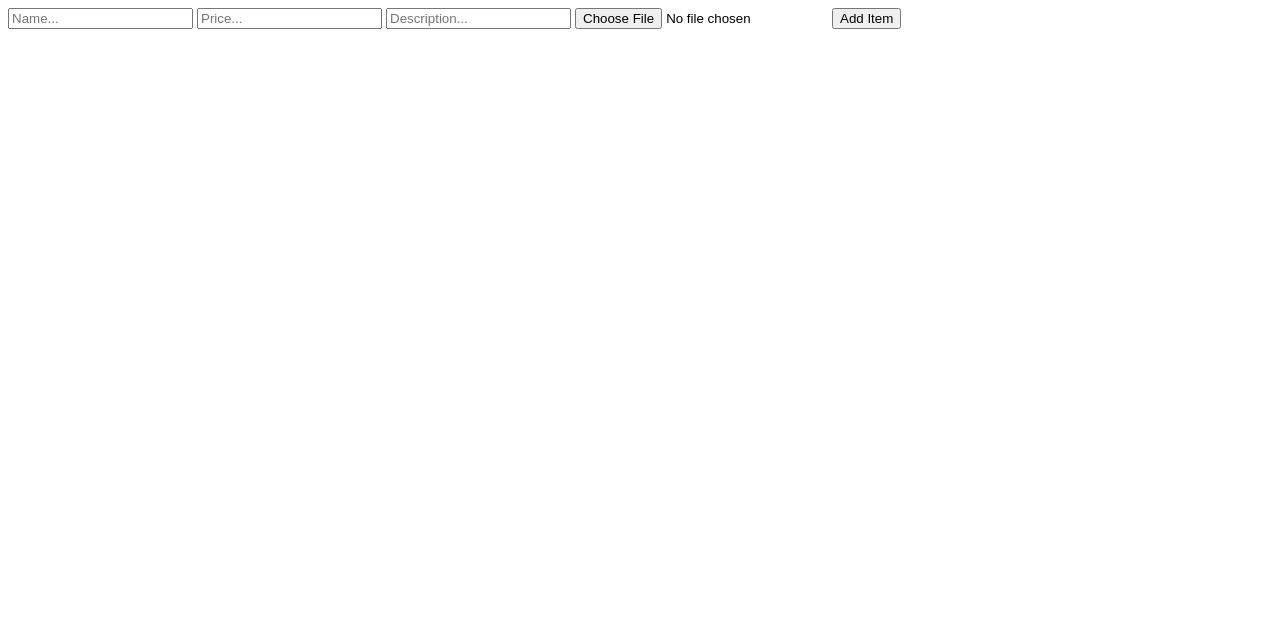
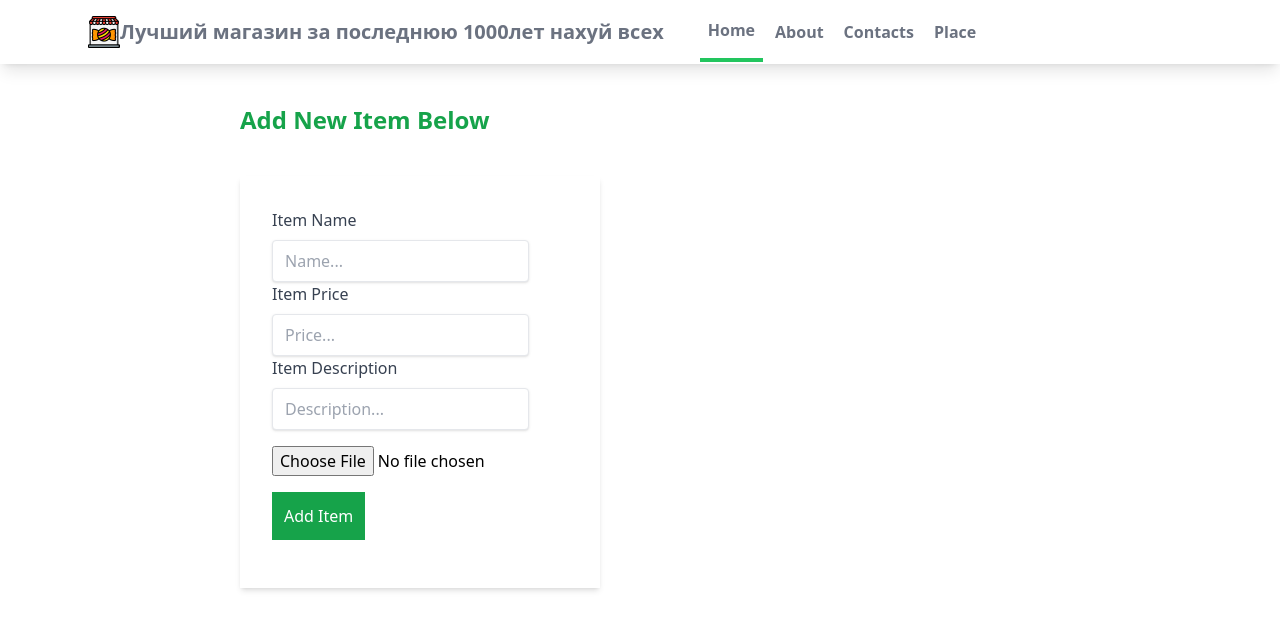
Before and after one commit to LebArt2321/learning_django, a Django app: page /myapp/additem/ in a window 1280 px wide. Shown: the top 630 px of the page. Run offline with Django 4.2, Linux system fonts and the light colour scheme.

Commit message:
upload item and redirect to home

```diff
--- a/mysite/myapp/static/myapp/styles.css
+++ b/mysite/myapp/static/myapp/styles.css
@@ -538,6 +538,10 @@ video {
   position: static;
 }
 
+.m-10 {
+  margin: 2.5rem;
+}
+
 .mx-auto {
   margin-left: auto;
   margin-right: auto;
@@ -567,6 +571,26 @@ video {
   margin-top: 1.75rem;
 }
 
+.mb-4 {
+  margin-bottom: 1rem;
+}
+
+.ml-\[200px\] {
+  margin-left: 200px;
+}
+
+.mr-10 {
+  margin-right: 2.5rem;
+}
+
+.mt-4 {
+  margin-top: 1rem;
+}
+
+.mt-\[50px\] {
+  margin-top: 50px;
+}
+
 .block {
   display: block;
 }
@@ -587,6 +611,10 @@ video {
   height: 400px;
 }
 
+.h-20 {
+  height: 5rem;
+}
+
 .w-8 {
   width: 2rem;
 }
@@ -603,12 +631,22 @@ video {
   width: 66.666667%;
 }
 
+.w-20 {
+  width: 5rem;
+}
+
 .max-w-6xl {
   max-width: 72rem;
 }
 
 .max-w-7xl {
   max-width: 80rem;
+}
+
+.appearance-none {
+  -webkit-appearance: none;
+     -moz-appearance: none;
+          appearance: none;
 }
 
 .grid-cols-1 {
@@ -647,6 +685,10 @@ video {
   border-radius: 0.25rem;
 }
 
+.border {
+  border-width: 1px;
+}
+
 .border-b-4 {
   border-bottom-width: 4px;
 }
@@ -661,8 +703,22 @@ video {
   background-color: rgb(255 255 255 / var(--tw-bg-opacity));
 }
 
+.bg-green-600 {
+  --tw-bg-opacity: 1;
+  background-color: rgb(22 163 74 / var(--tw-bg-opacity));
+}
+
+.bg-green-500 {
+  --tw-bg-opacity: 1;
+  background-color: rgb(34 197 94 / var(--tw-bg-opacity));
+}
+
 .p-10 {
   padding: 2.5rem;
+}
+
+.p-3 {
+  padding: 0.75rem;
 }
 
 .px-2 {
@@ -685,6 +741,26 @@ video {
   padding-right: 1.5rem;
 }
 
+.px-8 {
+  padding-left: 2rem;
+  padding-right: 2rem;
+}
+
+.py-8 {
+  padding-top: 2rem;
+  padding-bottom: 2rem;
+}
+
+.px-3 {
+  padding-left: 0.75rem;
+  padding-right: 0.75rem;
+}
+
+.py-2 {
+  padding-top: 0.5rem;
+  padding-bottom: 0.5rem;
+}
+
 .text-xl {
   font-size: 1.25rem;
   line-height: 1.75rem;
@@ -698,6 +774,11 @@ video {
 .text-4xl {
   font-size: 2.25rem;
   line-height: 2.5rem;
+}
+
+.text-2xl {
+  font-size: 1.5rem;
+  line-height: 2rem;
 }
 
 .font-semibold {
@@ -737,9 +818,31 @@ video {
   color: rgb(75 85 99 / var(--tw-text-opacity));
 }
 
+.text-green-600 {
+  --tw-text-opacity: 1;
+  color: rgb(22 163 74 / var(--tw-text-opacity));
+}
+
+.text-white {
+  --tw-text-opacity: 1;
+  color: rgb(255 255 255 / var(--tw-text-opacity));
+}
+
 .shadow-lg {
   --tw-shadow: 0 10px 15px -3px rgb(0 0 0 / 0.1), 0 4px 6px -4px rgb(0 0 0 / 0.1);
   --tw-shadow-colored: 0 10px 15px -3px var(--tw-shadow-color), 0 4px 6px -4px var(--tw-shadow-color);
+  box-shadow: var(--tw-ring-offset-shadow, 0 0 #0000), var(--tw-ring-shadow, 0 0 #0000), var(--tw-shadow);
+}
+
+.shadow-md {
+  --tw-shadow: 0 4px 6px -1px rgb(0 0 0 / 0.1), 0 2px 4px -2px rgb(0 0 0 / 0.1);
+  --tw-shadow-colored: 0 4px 6px -1px var(--tw-shadow-color), 0 2px 4px -2px var(--tw-shadow-color);
+  box-shadow: var(--tw-ring-offset-shadow, 0 0 #0000), var(--tw-ring-shadow, 0 0 #0000), var(--tw-shadow);
+}
+
+.shadow {
+  --tw-shadow: 0 1px 3px 0 rgb(0 0 0 / 0.1), 0 1px 2px -1px rgb(0 0 0 / 0.1);
+  --tw-shadow-colored: 0 1px 3px 0 var(--tw-shadow-color), 0 1px 2px -1px var(--tw-shadow-color);
   box-shadow: var(--tw-ring-offset-shadow, 0 0 #0000), var(--tw-ring-shadow, 0 0 #0000), var(--tw-shadow);
 }
 
--- a/mysite/myapp/templates/myapp/additem.html
+++ b/mysite/myapp/templates/myapp/additem.html
@@ -1,8 +1,25 @@
-<form enctype="multipart/form-data" method="post" >
-    {% csrf_token %}
-    <input type="text" placeholder="Name..." name="name" id="name">
-    <input type="text" placeholder="Price..." name="price" id="price">
-    <input type="text" placeholder="Description..." name="description" id="description">
-    <input type="file" accept="image/*" name="upload" id="upload">
-    <button type="submit" name="Add Item" value="Add Item">Add Item</button>
-</form>
+{% extends 'myapp/base.html' %}
+
+{% block content %}
+<div class="ml-[200px]">
+	<h1 class="text-2xl m-10 font-bold text-green-600">Add New Item Below</h1>
+	<form class="w-1/3 bg-white shadow-md m-10 px-8 py-8" enctype="multipart/form-data" method="post" >
+		{% csrf_token %}
+			<div class="mb-4">
+					<label class="block text-gray-700 text-md fond-bold mb-2" for="name">Item Name</label>
+					<input class="shadow appearance-none border rounded py-2 px-3 mr-10 text-gray-700" type="text" placeholder="Name..." name="name" id="name">
+
+					<label class="block text-gray-700 text-md fond-bold mb-2" for="price">Item Price</label>
+					<input class="shadow appearance-none border rounded py-2 px-3 mr-10 text-gray-700" type="text" placeholder="Price..." name="price" id="price">
+
+					<label class="block text-gray-700 text-md fond-bold mb-2" for="description">Item Description</label>
+					<input class="shadow appearance-none border rounded py-2 px-3 mr-10 text-gray-700" type="text" placeholder="Description..." name="description" id="description">
+
+					<input class="block mt-4" type="file" accept="image/*" name="upload" id="upload">
+
+					<button class="block bg-green-600 text-white p-3 mt-4" type="submit" name="Add Item" value="Add Item">Add Item</button>
+			</div>
+    </form>
+</div>
+
+{% endblock content %}
--- a/mysite/myapp/templates/myapp/detail.html
+++ b/mysite/myapp/templates/myapp/detail.html
@@ -9,6 +9,7 @@
 			<p class="mt-5">{{ item.name }}</p>
 			<p class="mt-5 text-green-500">${{ item.price | intcomma }}</p>
 			<p class="mt-5 text-gray-600">{{ item.description }}</p>
+			<button class="bg-green-500 text-white mt-[50px]"><a href="{% url 'myapp:update_item' item.id %}">Update Item</a></button>
 		</div>
 	</div>
 
--- a/mysite/myapp/urls.py
+++ b/mysite/myapp/urls.py
@@ -1,5 +1,5 @@
 from django.urls import path
-from .views import index, indexItem, add_item
+from .views import index, indexItem, add_item, update_item
 
 app_name = "myapp"
 
@@ -7,4 +7,5 @@ urlpatterns = [
     path('', index),
     path('<int:my_id>/', indexItem, name="detail"),
     path('additem/', add_item, name="add_item"),
+    path('updateitem/<int:my_id>/', update_item, name="update_item"),
 ]
--- a/mysite/myapp/views.py
+++ b/mysite/myapp/views.py
@@ -1,4 +1,4 @@
-from django.shortcuts import render
+from django.shortcuts import render, redirect
 from django.http import HttpResponse
 from .models import Product
 
@@ -27,3 +27,16 @@ def add_item(request):
         item.save()
 
     return render(request, "myapp/additem.html")
+
+def update_item(request, my_id):
+    item = Product.objects.get(id=my_id)
+    if request.method == "POST":
+        item.name = request.POST.get("name")
+        item.price = request.POST.get("price")
+        item.description = request.POST.get("description")
+        item.image = request.FILES.get('upload', item.image)
+        item.save()
+        return redirect("/myapp/")
+
+    context = {'item': item}
+    return render(request, "myapp/updateitem.html", context)
```
Also changed, not shown: mysite/myapp/templates/myapp/updateitem.html (added, +27 -0 lines), mysite/db.sqlite3, mysite/media/images/free-icon-candy-shop-10241826_VmZ8xPN.png (added), mysite/media/images/Диаграмма_прецендентов.drawio.png (added), mysite/media/images/Портфолио_page-0001.jpg (added), mysite/media/images/шляпа_10DjgZj.jpg (added), mysite/media/images/шляпа_2QSHybU.jpg (added), mysite/media/images/шляпа_9tGlzma.jpg (added), mysite/media/images/шляпа_MewoXdj.jpg (added), mysite/media/images/шляпа_RgSbmwP.jpg (added).
